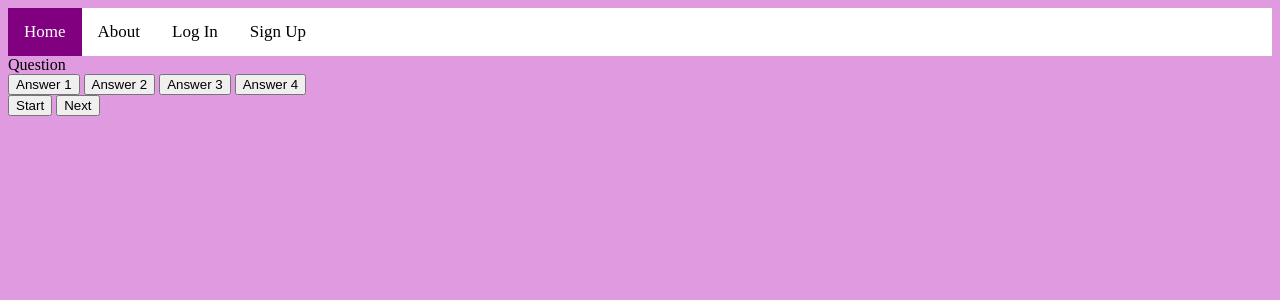
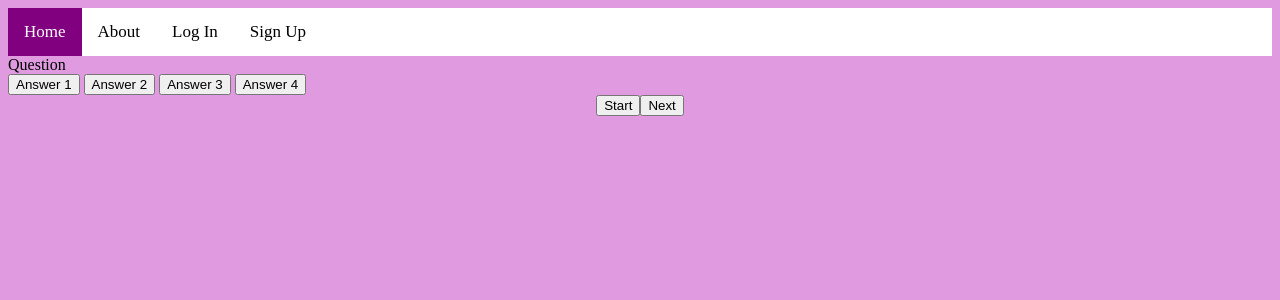
Before and after one commit to jgavrilo/campus-rush, a PHP site: page /playPage.html in a window 1280 px wide. Shown: the top 300 px of the page. Run offline with PHP 8.4, Linux system fonts and the light colour scheme.

Commit message:
Update home.css

```diff
--- a/css/home.css
+++ b/css/home.css
@@ -152,3 +152,9 @@ body {background-color: #e09be0;}
   transform: translate(-50%, -50%);
 
 }
+
+.controls {
+  display: flex;
+  justify-content: center;
+  align-items: center;
+}
```
